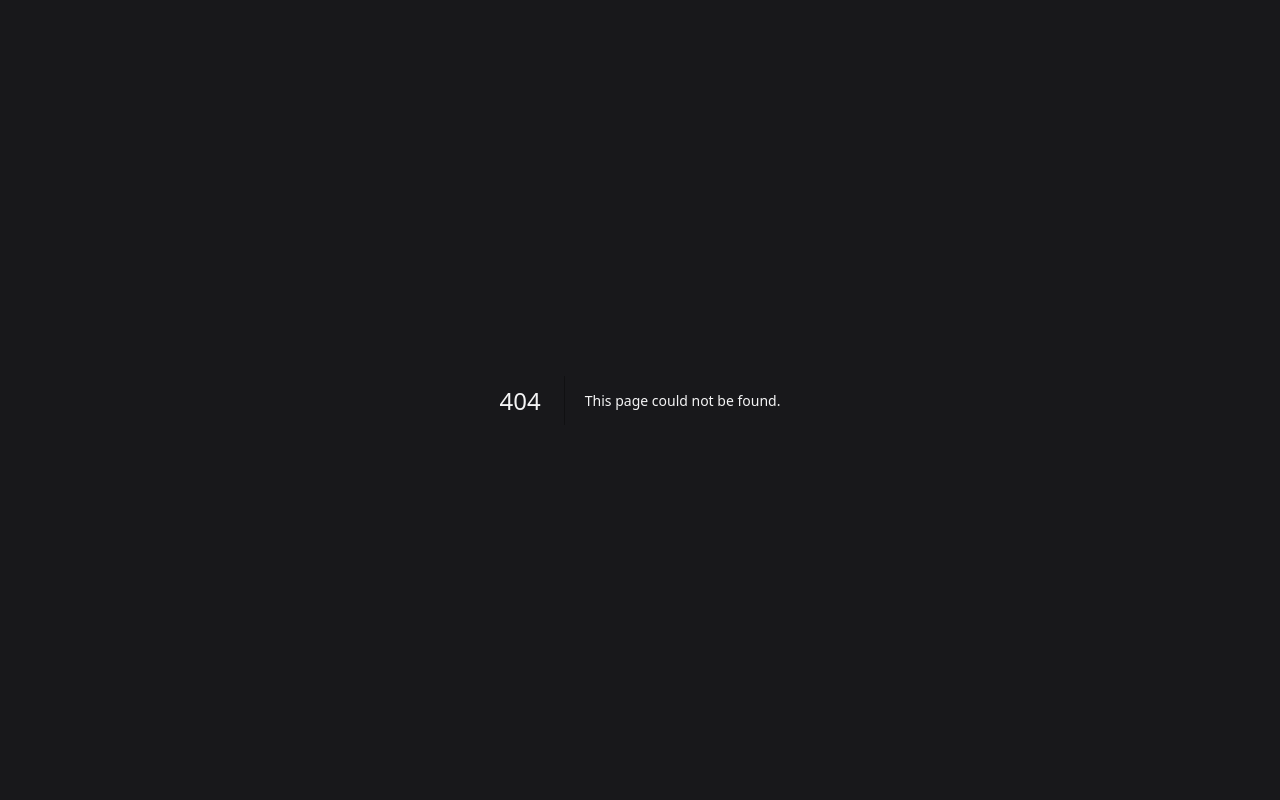
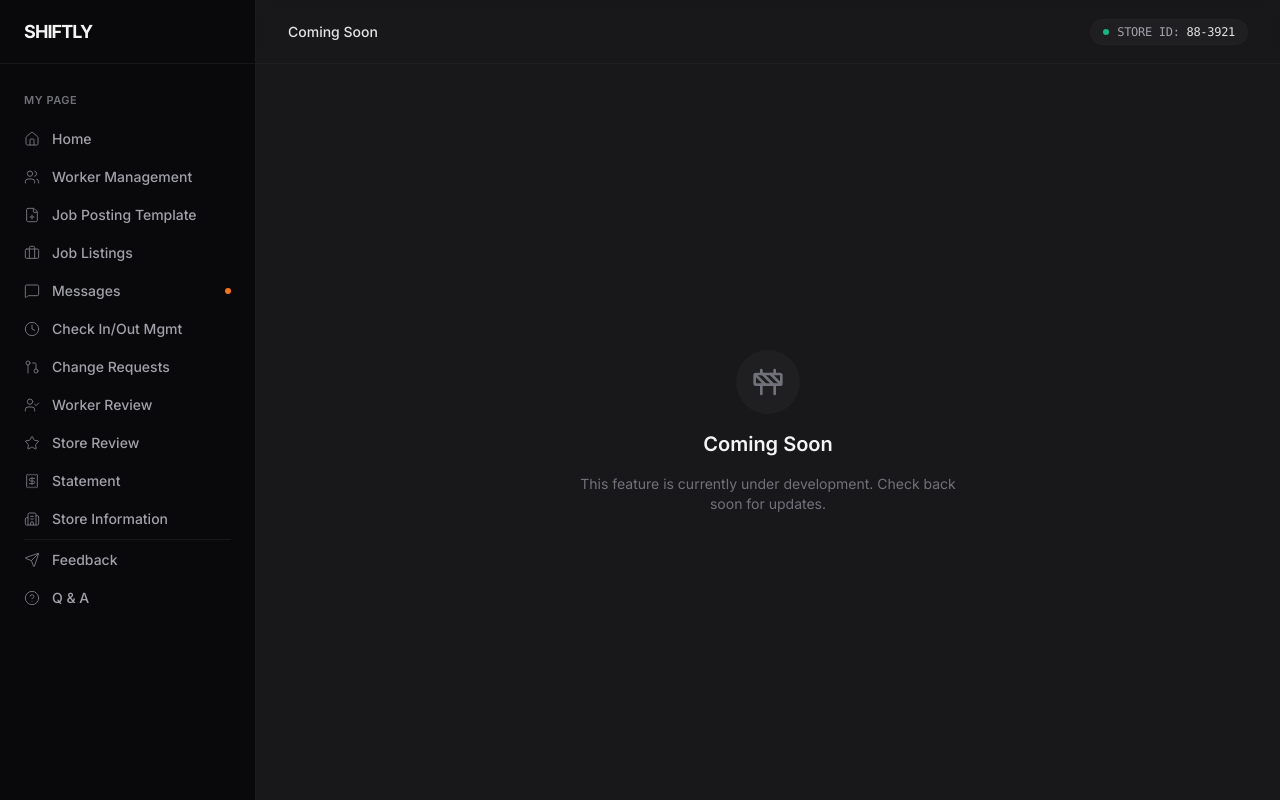
Before and after one commit to chief-rocca/SHIFTLY-monorepo, a Next.js app in the folder apps/web/: page /coming-soon in a window 1280 px wide. Before the commit this address had no page. Built offline with nearby package versions, Linux system fonts and the light colour scheme.

Commit message:
feat(web): add Coming Soon and Job Listings placeholder pages

```diff
--- /dev/null
+++ b/apps/web/app/coming-soon/page.tsx
@@ -0,0 +1,31 @@
+import { Construction } from 'lucide-react'
+import { Sidebar } from '@/components/dashboard/Sidebar'
+
+export default function ComingSoonPage() {
+    return (
+        <div className="flex h-screen overflow-hidden selection:bg-orange-500/30 text-zinc-100 bg-zinc-900">
+            <Sidebar />
+            <main className="flex-1 bg-zinc-900 relative overflow-hidden flex flex-col">
+                <header className="h-16 border-b border-zinc-800/50 flex items-center justify-between px-8 bg-zinc-900/50 backdrop-blur-sm z-10">
+                    <h1 className="text-sm font-medium text-zinc-200">Coming Soon</h1>
+                    <div className="flex items-center gap-2 px-3 py-1 rounded-full bg-zinc-800/50 border border-zinc-800/50">
+                        <div className="w-1.5 h-1.5 rounded-full bg-emerald-500"></div>
+                        <span className="text-xs font-mono text-zinc-400 tracking-tight">STORE ID: <span className="text-zinc-200">88-3921</span></span>
+                    </div>
+                </header>
+
+                <div className="flex-1 flex items-center justify-center">
+                    <div className="text-center space-y-4">
+                        <div className="w-16 h-16 rounded-full bg-zinc-800/50 flex items-center justify-center mx-auto">
+                            <Construction className="w-8 h-8 text-zinc-500" />
+                        </div>
+                        <h2 className="text-xl font-semibold text-zinc-100">Coming Soon</h2>
+                        <p className="text-sm text-zinc-500 max-w-sm">
+                            This feature is currently under development. Check back soon for updates.
+                        </p>
+                    </div>
+                </div>
+            </main>
+        </div>
+    )
+}
--- /dev/null
+++ b/apps/web/app/job-listings/page.tsx
@@ -0,0 +1,31 @@
+import { Construction } from 'lucide-react'
+import { Sidebar } from '@/components/dashboard/Sidebar'
+
+export default function JobListingsPage() {
+    return (
+        <div className="flex h-screen overflow-hidden selection:bg-orange-500/30 text-zinc-100 bg-zinc-900">
+            <Sidebar />
+            <main className="flex-1 bg-zinc-900 relative overflow-hidden flex flex-col">
+                <header className="h-16 border-b border-zinc-800/50 flex items-center justify-between px-8 bg-zinc-900/50 backdrop-blur-sm z-10">
+                    <h1 className="text-sm font-medium text-zinc-200">Job Listings</h1>
+                    <div className="flex items-center gap-2 px-3 py-1 rounded-full bg-zinc-800/50 border border-zinc-800/50">
+                        <div className="w-1.5 h-1.5 rounded-full bg-emerald-500"></div>
+                        <span className="text-xs font-mono text-zinc-400 tracking-tight">STORE ID: <span className="text-zinc-200">88-3921</span></span>
+                    </div>
+                </header>
+
+                <div className="flex-1 flex items-center justify-center">
+                    <div className="text-center space-y-4">
+                        <div className="w-16 h-16 rounded-full bg-zinc-800/50 flex items-center justify-center mx-auto">
+                            <Construction className="w-8 h-8 text-zinc-500" />
+                        </div>
+                        <h2 className="text-xl font-semibold text-zinc-100">Coming Soon</h2>
+                        <p className="text-sm text-zinc-500 max-w-sm">
+                            Job Listings feature is under development.
+                        </p>
+                    </div>
+                </div>
+            </main>
+        </div>
+    )
+}
```
